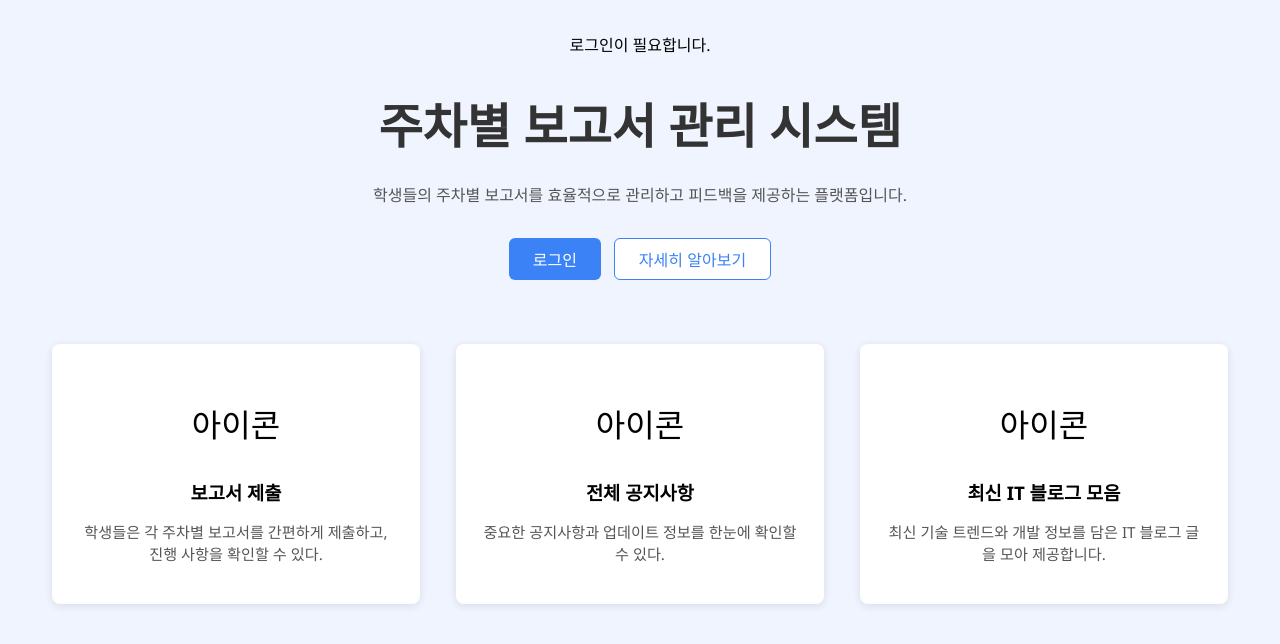
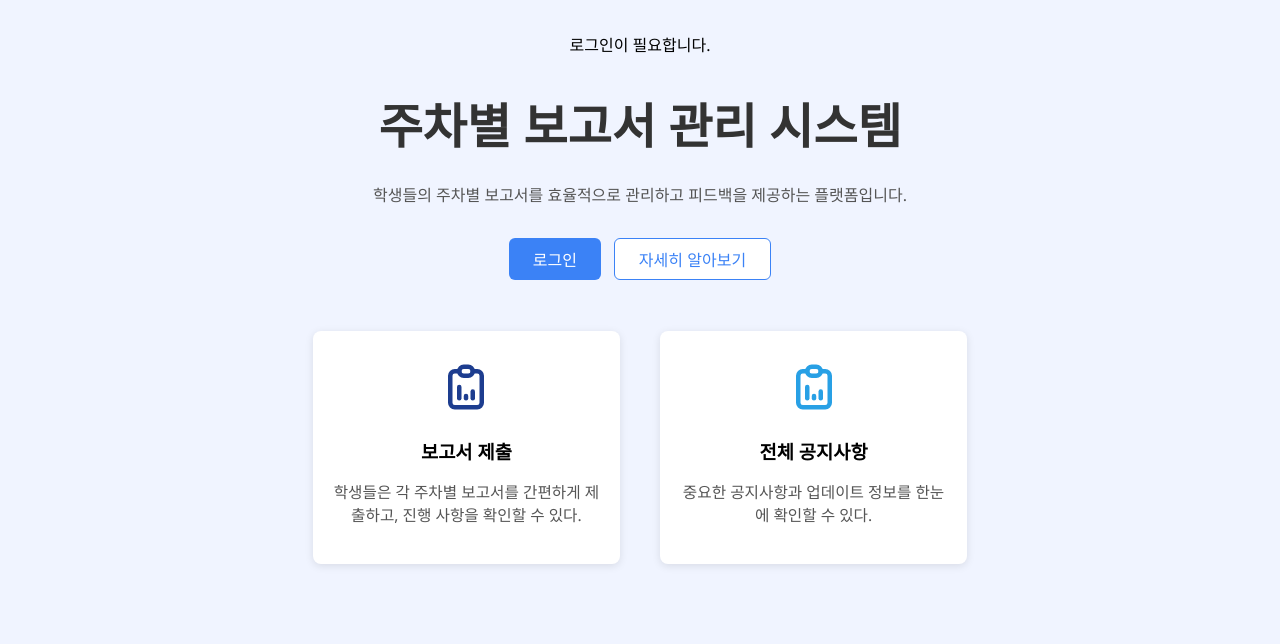
Before and after one commit to hanseungye/board_poject, a React (Create React App) app: page / in a window 1280 px wide. Shown: the top 644 px of the page. Built offline with nearby package versions, Linux system fonts and the light colour scheme.

Commit message:
it 블로그 제거 완료

```diff
--- a/package.json
+++ b/package.json
@@ -23,6 +23,7 @@
     "pg": "^8.16.0",
     "react": "^19.1.0",
     "react-dom": "^19.1.0",
+    "react-icons": "^5.5.0",
     "react-router-dom": "^6.30.0",
     "react-scripts": "5.0.1",
     "sanitize-filename": "^1.6.3",
--- a/src/Main/Main.jsx
+++ b/src/Main/Main.jsx
@@ -2,45 +2,38 @@ import '../App';
 import styles from './Main.module.css'
 import { useNavigate } from 'react-router-dom';
 import Login from "./Login_page/Login"
+import { TbReportAnalytics } from "react-icons/tb";
 // 로그인 버튼 누르면 link 이동
-function Main({isLoggedIn}) {
+function Main({ isLoggedIn }) {
   const navigate = useNavigate();
   const handle_Login = () => {
     navigate("/login");
   }
-  const handle_Announcement1 = ()=>{
+  const handle_Announcement1 = () => {
     navigate("/board");
   }
-   const handle_Announcement2 = ()=>{
+  const handle_Announcement2 = () => {
     navigate("/report");
-  }
-    const handle_Announcement3 = ()=>{
-    navigate("/board");
   }
   return (
     /*제목 부분*/
     <div className={styles.grid}>
       {/*로그인 컴포넌트*/}
       <Login
-        handle_Login = {handle_Login}
-        isLoggedIn = {isLoggedIn} // 로그인 상태 여부.
+        handle_Login={handle_Login}
+        isLoggedIn={isLoggedIn} // 로그인 상태 여부.
       />
       {/*전체 공지사항, 보고서 제출, 최신 IT 블로그 모음. 메뉴 구성*/}
-      <div className={styles.dashboardContainer}> {/*컨테이너 박스*/}
-        <div onClick={handle_Announcement1}> {/*공지사항 게시판 이동*/}
-          <p>아이콘</p>
+      <div className={styles.dashboardContainer}>
+        <div onClick={handle_Announcement1}>
+          <TbReportAnalytics size={54} color="#1d3d8f" style={{ marginBottom: "10px" }} />
           <h3>보고서 제출</h3>
           <p>학생들은 각 주차별 보고서를 간편하게 제출하고, 진행 사항을 확인할 수 있다.</p>
         </div>
         <div onClick={handle_Announcement2}>
-          <p>아이콘</p>
+          <TbReportAnalytics size={54} color="#28a0e5" style={{ marginBottom: "10px" }} />
           <h3>전체 공지사항</h3>
           <p>중요한 공지사항과 업데이트 정보를 한눈에 확인할 수 있다.</p>
-        </div>
-        <div onClick={handle_Announcement3}>
-          <p>아이콘</p>
-          <h3>최신 IT 블로그 모음</h3>
-          <p>최신 기술 트렌드와 개발 정보를 담은 IT 블로그 글을 모아 제공합니다.</p>
         </div>
       </div>
     </div>
--- a/src/Main/Main.module.css
+++ b/src/Main/Main.module.css
@@ -72,19 +72,25 @@
     grid-column-end: 4;
     display: flex;
     flex-direction: row;
-    justify-content: space-evenly;
-    gap: 1rem;
-    padding: 2rem;
+    justify-content: center;
+    gap: 2.5rem;  /* ← 여기만 변경! */
+    padding: 1.2rem 0;
 }
 
-/* ⭐ 카드 스타일 수정 */
+
 .dashboardContainer > div {
     background: white;
     border-radius: 0.5rem;
     box-shadow: 0 2px 8px rgba(0,0,0,0.1);
-    padding: 1.5rem;
-    width: 25vw; /* 👉 기존 250px → 320px */
+    padding: 1.8rem 1.2rem 1.4rem 1.2rem;
+    width: 21vw;              /* 카드 폭 좀 더 줄임 */
+    min-width: 260px;
+    max-width: 350px;
     text-align: center;
+    transition: box-shadow 0.2s;
+}
+.dashboardContainer > div:hover {
+    box-shadow: 0 4px 20px 0 rgba(0,0,0,0.14);
 }
 
 .dashboardContainer > div p:first-child {
@@ -97,5 +103,5 @@
 
 .dashboardContainer > div p:last-child {
     color: #555;
-    font-size: 0.95rem;
+    font-size: 0.98rem;
 }
```
Also changed, not shown: 1 other file (tests, documents, lock files or other folders).
